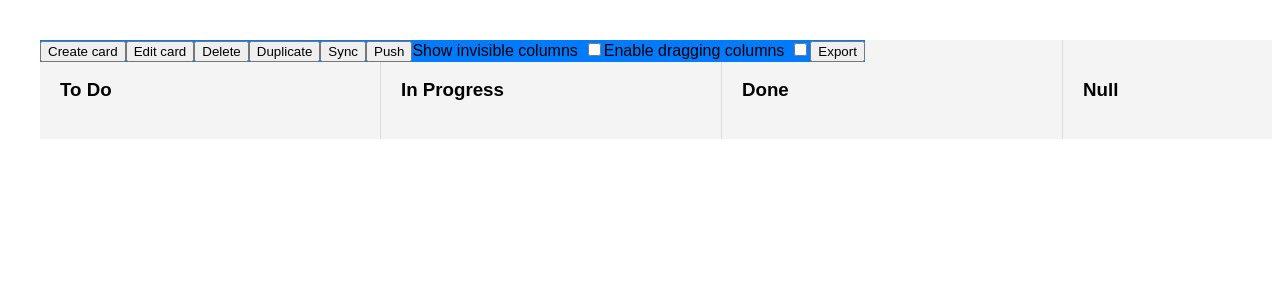
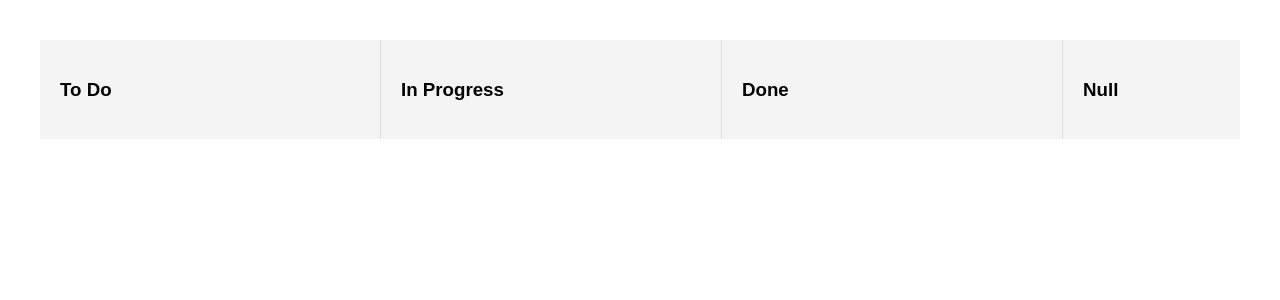
Before and after one commit to zxdmimfort/dead-kunban, a React (Vite) app in the folder frontend/kanbanjs/: page / in a window 1280 px wide. Shown: the top 300 px of the page. Built offline with nearby package versions, Linux system fonts and the light colour scheme.

Commit message:
management menu is now showing on right button click. add board reloading after every crud operation. now card that have been dragged is also being correctly updated on the server.fix styles for kanban board

```diff
--- a/frontend/kanbanjs/src/App.jsx
+++ b/frontend/kanbanjs/src/App.jsx
@@ -1,9 +1,9 @@
 import { useState, useRef, useEffect } from 'react'
-import ManagementPanel from './ManagementMenu.jsx'
+import ManagementPanel from './components/ManagementMenu.jsx'
 import './App.css'
 import './card.css'
-import KanbanС from './Kanban.jsx'
-import CreateCardDialog from './Dialog.jsx'
+import KanbanС from './components/Kanban.jsx'
+import CreateCardDialog from './components/Dialog.jsx'
 import Card from './Card.jsx'
 
 
@@ -42,6 +42,8 @@ export function hideGently(element) {
   }
 }
 
+
+
 function App() {
 
   const [mode, setMode] = useState(STATE_CREATE_CARD)
@@ -50,6 +52,16 @@ function App() {
   const selectedCardUseState = useState(null);
   const [visible, setFormVisible] = useState(false);
   const draggingBoardUseState= useState(false)
+
+  function setCards(data) {
+    let kanban = new Kanban();
+    kanban.cards = data.cards.map(cardData => {
+        const card = new Card();
+        Object.assign(card, cardData);
+        return card;
+    });
+    setKanban({ cards: kanban.cards });
+  }
 
   const formDataUseState = useState({
     title: "",
@@ -70,21 +82,12 @@ function App() {
           setShowInvisibleColumns={setShowInvisibleColumns}
           selectedCardUseState={selectedCardUseState}
           formDataUseState={formDataUseState}
-        setCards={(data)=> {
-          let kanban = new Kanban();
-          kanban.cards = data.cards.map(cardData => {
-              const card = new Card();
-              Object.assign(card, cardData);
-              return card;
-          });
-          setKanban({ cards: kanban.cards });
-        }}
+          setCards={setCards}
           draggingBoardUseState={draggingBoardUseState}
         />
-
       <KanbanС
         kanban={kanban}
-
+        setCards={setCards}
         showInvisibleColumns={showInvisibleColumns}
 
         selectedCardUseState={selectedCardUseState}
--- a/frontend/kanbanjs/src/card.css
+++ b/frontend/kanbanjs/src/card.css
@@ -57,3 +57,42 @@
   background: #007bff;
   color: white;
 }
+
+
+/* Context Menu Styling */
+.context-menu {
+  position: absolute;
+  background-color: #fff;
+  border: 1px solid #ccc;
+  box-shadow: 0 4px 6px rgba(0, 0, 0, 0.1);
+  list-style: none;
+  padding: 0;
+  margin: 0;
+  z-index: 1000;
+  min-width: 150px;
+}
+
+.context-menu.hidden {
+  display: none;
+}
+
+.context-menu ul {
+  list-style: none;
+  padding: 0;
+  margin: 0;
+}
+
+.context-menu li {
+  padding: 8px 16px;
+  cursor: pointer;
+  transition: background-color 0.3s ease;
+}
+
+.context-menu li:hover {
+  background-color: #f0f0f0;
+}
+
+/* Optional: Highlight selected action */
+.context-menu li[data-action]:active {
+  background-color: #e0e0e0;
+}
--- a/frontend/kanbanjs/src/CardComponent.jsx
+++ b/frontend/kanbanjs/src/components/CardComponent.jsx
@@ -1,6 +1,7 @@
 
 import { useState, useEffect, useRef } from 'react'
 import colDict from './ColumnDict';
+import { putUrl, getUrl } from '../requests';
 
 function next_job({hours_till_todo, days_till_todo, cooldown}){
   if (days_till_todo > 0 ) {
@@ -17,7 +18,7 @@ export function CardComponent(props) {
 
   const [hasSelectedStyle, setSelectedStyle] = useState(false);
   const [selectedCard, setSelectedCard] = selectedCardUseState;
-
+  const { setCards } = props;
   const drag = useRef(false);
   const clientX=useRef(0.)
   const clientY=useRef(0.)
@@ -38,6 +39,11 @@ export function CardComponent(props) {
       clientY.current = e.clientY;
       drag.current = true;
     }
+    if (e.button == 2) {
+      setSelectedCard(el);
+      setSelectedStyle(true);
+    }
+
   }
   useEffect(()=> {
     if (selectedCard !== el)
@@ -68,8 +74,16 @@ export function CardComponent(props) {
       if (inRect(e, rect)) {
         if (selectedCard.status==statuses[i]) {
           // остались где были.
-        } else {
+        } else  {
           selectedCard.status = statuses[i];
+          putUrl(`http://127.0.0.1:8000/api/cards/${selectedCard.id}`, selectedCard).then( () =>
+            getUrl('http://127.0.0.1:8000/api/cards')
+            .then(data => {
+              console.log('Fetched data:', data);
+              setCards(data);
+            })
+          )
+
           setSelectedCard(null);
         }
       }
--- a/frontend/kanbanjs/src/ColumnComponent.jsx
+++ b/frontend/kanbanjs/src/components/ColumnComponent.jsx
@@ -11,13 +11,9 @@ export default function ColumnComponent (data) {
 
     useEffect(()=>{
       const handleCardOver = (event) => {
-        const { detail } = event;
-        console.log('Card Over Event:', detail);
         setHover(true)
       };
       const handleCardLeave = (event) => {
-        const { detail } = event;
-        console.log('Card Over Event:', detail);
         setHover(false)
       };
       if (ref.current) {
@@ -42,15 +38,11 @@ export default function ColumnComponent (data) {
 
     const {status, title} = data;
 
+
     return <>
       <div ref={ref} className={`column ${(hover)? 'card-hover': ''}`} >
       <h3>{title}</h3>
-      { (
-
-            cards.map((el, i) =>
-              ( <CardComponent {...data} i={i} el={el}/> )
-            )
-        ) }
+      { ( cards.map((el, i) => <CardComponent {...data} i={i} el={el}/>) ) }
     </div>
     </>
   }
--- a/frontend/kanbanjs/src/ManagementMenu.jsx
+++ b/frontend/kanbanjs/src/components/ManagementMenu.jsx
@@ -1,23 +1,25 @@
 import { useState, useEffect, useRef } from 'react'
-import { STATE_CREATE_CARD, STATE_UPDATE_CARD } from './App';
-import { getUrl } from './requests';
+import { STATE_CREATE_CARD, STATE_UPDATE_CARD } from '../App';
+import { getUrl } from '../requests';
 
-import { postUrl, deleteUrl, putUrl } from './requests';
+import { postUrl, deleteUrl, putUrl } from '../requests';
 
 
 
 const ManagementPanel = (props) => {
 
-  const {setState, setFormVisible, setShowInvisibleColumns, setCards,
+  const {setState, setFormVisible, setShowInvisibleColumns,
     draggingBoardUseState, formDataUseState}= props
 
+  const { setCards } = props;
   const {selectedCardUseState} = props;
   const [selected, setSelected] = selectedCardUseState;
 
   const [formData, setFormData] = formDataUseState;
 
+  const [mouseCoordinates, setMouseCoordinates] = useState({x:0, y:0});
   const [draggingEnabled, setEnableDragging] = draggingBoardUseState // checkbox for enabling board dragging
-
+  const [hidden, setHidden] = useState(true);
   const kanban_invisible = useRef(null);
   const handleCreateCard = () => {
     console.log("Create card action triggered");
@@ -44,8 +46,13 @@ const ManagementPanel = (props) => {
 
   const handleDelete = () => {
     console.log("Delete action triggered");
-    deleteUrl(`http://127.0.0.1:8000/api/cards/${selected.id}`, {});
-
+    deleteUrl(`http://127.0.0.1:8000/api/cards/${selected.id}`, {}).then( () =>
+      getUrl('http://127.0.0.1:8000/api/cards')
+      .then(data => {
+        console.log('Fetched data:', data);
+        setCards(data);
+      })
+    )
   };
 
   const handleDuplicate = () => {
@@ -62,7 +69,12 @@ const ManagementPanel = (props) => {
         period: selected.period,
         // createdAt: new Date()
       });
-      postUrl(`http://127.0.0.1:8000/api/cards`, formData);
+      postUrl(`http://127.0.0.1:8000/api/cards`, formData).then( () =>
+        getUrl('http://127.0.0.1:8000/api/cards')
+        .then(data => {
+          setCards(data);
+        })
+      )
     }
   };
 
@@ -76,62 +88,51 @@ const ManagementPanel = (props) => {
     })
   }
 
-  // const handlePush = () => {
-  //   console.log("Duplicate action triggered");
-  // }
-
-  const handleToggleInvisibleColumns = () => {
-    setShowInvisibleColumns((prev) => !prev);
-  };
 
   const handleToggleDraggingBoard = () => {
     setEnableDragging((prev) => !prev);
   };
 
-  const handleExport = () => {
-    console.log("Export action triggered");
+
+  const toggle = (event) => {
+    const contextMenu = document.getElementById('management-panel');
+    if (contextMenu){
+    event.preventDefault();
+    setMouseCoordinates({x: event.clientX, y: event.clientY})
+
+    setHidden((prev)=> ! prev )
+  }
+  }
+
+  const handleClickOutside = (e) => {
+      const contextMenu = document.getElementById('management-panel');
+      if (contextMenu) {
+        setHidden(true);
+      }
   };
 
+  useEffect(() => {
+    document.addEventListener('contextmenu', toggle);
+    document.addEventListener('click', handleClickOutside);
+
+    return () => {
+      document.removeEventListener('contextmenu', toggle);
+      document.removeEventListener('click', handleClickOutside);
+    };
+  }, []);
+
+
   return (
-    <div
-      className="management-panel"
-      style={{
-        background: "#007bff",
-        position: "fixed",
-        zIndex: 999,
-        marginRight: "5vw"
-      }}
-    >
-      <button id="kanban_create_card" onClick={handleCreateCard}>
-        Create card
-      </button>
-      <button id="kanban_edit_card" onClick={handleEditCard}>
-        Edit card
-      </button>
-      <button id="kanban_delete" onClick={handleDelete}>
-        Delete
-      </button>
-      <button id="kanban_duplicate" onClick={handleDuplicate}>
-        Duplicate
-      </button>
-      <button id="kanban_sync" onClick={handleSync}>
-        Sync
-      </button>
-      <button id="kanban_push">
-        Push
-      </button>
-      <label htmlFor="kanban_invisible" style={{ marginTop: "10px", cursor: "pointer" }}>
-        Show invisible columns
-        <input
-          type="checkbox"
-          id="kanban_invisible"
-          ref={kanban_invisible}
-          onChange={handleToggleInvisibleColumns}
-          style={{ marginLeft: "10px" }}
-        />
-      </label>
 
-      <label htmlFor="kanban_dragging" style={{ marginTop: "10px", cursor: "pointer" }}>
+<div id="management-panel" className={`${hidden ? "context-menu hidden" : "context-menu"}`}
+style={{left: `${mouseCoordinates.x}px`, top:`${mouseCoordinates.y}px` }}>
+      <ul>
+        <li onClick={handleSync}>sync</li>
+        <li onClick={handleCreateCard}>create</li>
+        <li onClick={handleEditCard}>edit</li>
+        <li onClick={handleDelete}>delete</li>
+        <li onClick={handleDuplicate}>duplicate</li>
+        <li><label htmlFor="kanban_dragging" style={{ marginTop: "10px", cursor: "pointer" }}>
       Enable dragging columns
       <input
         type="checkbox"
@@ -140,11 +141,8 @@ const ManagementPanel = (props) => {
         onChange={handleToggleDraggingBoard}
         style={{ marginLeft: "10px" }}
       />
-      </label>
-
-      <a href="/kanban_pull" style={{ marginTop: "10px", textDecoration: "none" }}>
-        <button onClick={handleExport}>Export</button>
-      </a>
+      </label></li>
+      </ul>
     </div>
   );
 };
--- a/frontend/kanbanjs/src/requests.jsx
+++ b/frontend/kanbanjs/src/requests.jsx
@@ -1,3 +1,4 @@
+
 export async function getUrl(yourUrl) {
     try {
         const response = await fetch(yourUrl);
```
Also changed, not shown: frontend/kanbanjs/src/components/Dialog.jsx (renamed from frontend/kanbanjs/src/Dialog.jsx, +24 -9 lines), frontend/kanbanjs/src/components/Kanban.jsx (renamed from frontend/kanbanjs/src/Kanban.jsx, +8 -9 lines), frontend/kanbanjs/src/components/ColumnDict.jsx (renamed from frontend/kanbanjs/src/ColumnDict.jsx), frontend/kanbanjs/src/index.css (line endings or trailing spaces), 1 other file (tests, documents, lock files or other folders). Lines whose indentation alone changed are shown as unchanged.
